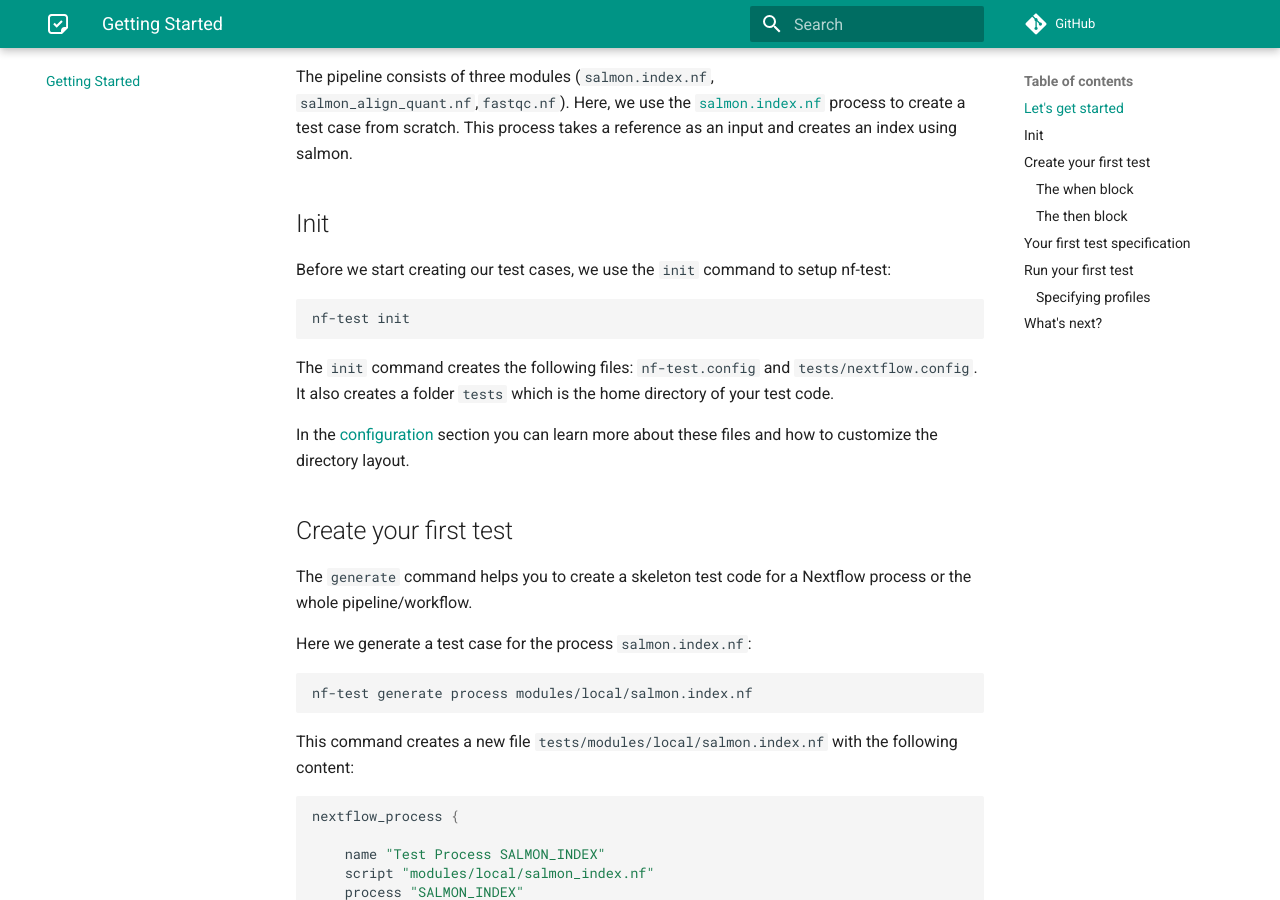
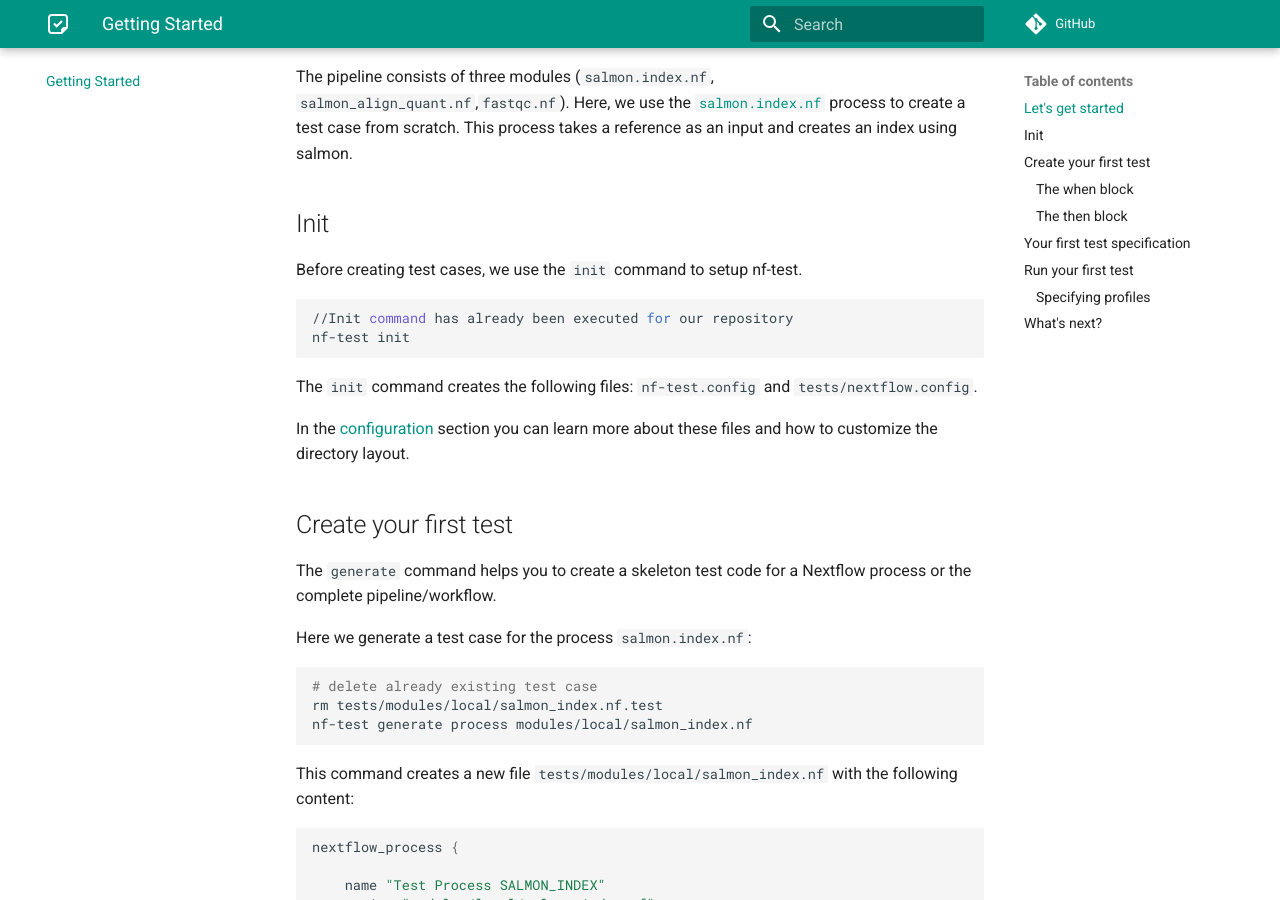
Before and after one commit to askimed/nf-test, an MkDocs documentation site: the page built from docs/getting-started.md, in a window 1280 px wide and 900 px high, scrolled down 582 px. Built offline with MkDocs 1.6.1 and Material for MkDocs 9.7.7, drawn with Linux system fonts in a browser that asks for light colours; comment, search, counter and statistics services are not loaded; some of the changed text lies outside the part shown.

Commit message:
Update getting started guide

````diff
--- a/docs/getting-started.md
+++ b/docs/getting-started.md
@@ -17,28 +17,31 @@
 
 ## Init
 
-Before we start creating our test cases, we use the `init` command to setup nf-test:
+Before creating test cases, we use the `init` command to setup nf-test.
 
 ```bash
+//Init command has already been executed for our repository
 nf-test init
 ```
 
-The `init` command creates the following files: `nf-test.config` and `tests/nextflow.config`. It also creates a folder `tests` which is the home directory of your test code.
+The `init` command creates the following files: `nf-test.config` and `tests/nextflow.config`.
 
 In the [configuration](configuration.md) section you can learn more about these files and how to customize the directory layout.
 
 
 ## Create your first test
 
-The `generate` command helps you to create a skeleton test code for a Nextflow process or the whole pipeline/workflow.
+The `generate` command helps you to create a skeleton test code for a Nextflow process or the complete pipeline/workflow.
 
 Here we generate a test case for the process `salmon.index.nf`:
 
 ```bash
-nf-test generate process modules/local/salmon.index.nf
+# delete already existing test case
+rm tests/modules/local/salmon_index.nf.test
+nf-test generate process modules/local/salmon_index.nf
 ```
 
-This command creates a new file `tests/modules/local/salmon.index.nf` with the following content:
+This command creates a new file `tests/modules/local/salmon_index.nf` with the following content:
 
 ```groovy
 nextflow_process {
@@ -121,18 +124,17 @@
     //analyze trace file
     assert process.trace.tasks().size() == 1
     with(process.out) {
-      assert index
-      // check if output directory has been created
+      // check if emitted output has been created
       assert index.size() == 1
       // count amount of created files
-      assert new File(index.get(0)).listFiles().size() == 16
+      assert path(index.get(0)).list().size() == 16
       // parse info.json file
-      def jsonSlurper = new JsonSlurper()
-      def info = jsonSlurper.parseText(new File(index.get(0)+'/info.json').text)
+      def info = path(index.get(0)+'/info.json').json
       assert info.num_kmers == 375730
       assert info.seq_length == 443050
       assert path(index.get(0)+'/info.json').md5 == "80831602e2ac825e3e63ba9df5d23505"
     }
+}
 ```
 
 The items of a channel are always sorted by nf-test. This provides a deterministic order inside the channel and enables you to write reproducible tests.
@@ -169,14 +166,12 @@
             //analyze trace file
             assert process.trace.tasks().size() == 1
             with(process.out) {
-              assert index
-              // check if output directory has been created
+              // check if emitted output has been created
               assert index.size() == 1
               // count amount of created files
-              assert new File(index.get(0)).listFiles().size() == 16
+              assert path(index.get(0)).list().size() == 16
               // parse info.json file
-              def jsonSlurper = new JsonSlurper()
-              def info = jsonSlurper.parseText(new File(index.get(0)+'/info.json').text)
+              def info = path(index.get(0)+'/info.json').json
               assert info.num_kmers == 375730
               assert info.seq_length == 443050
               assert path(index.get(0)+'/info.json').md5 == "80831602e2ac825e3e63ba9df5d23505"
````
Also changed, not shown: other parts of docs/getting-started.md (+0 -5 lines).
